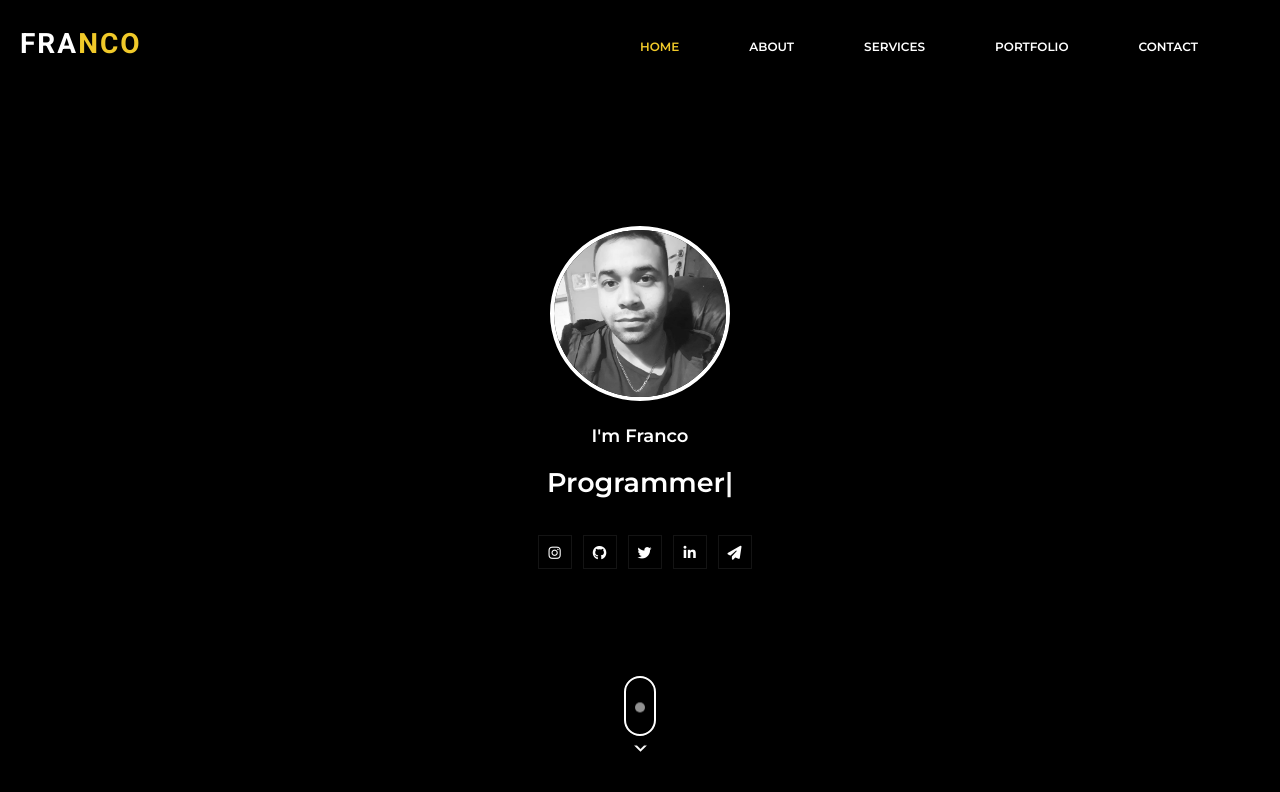
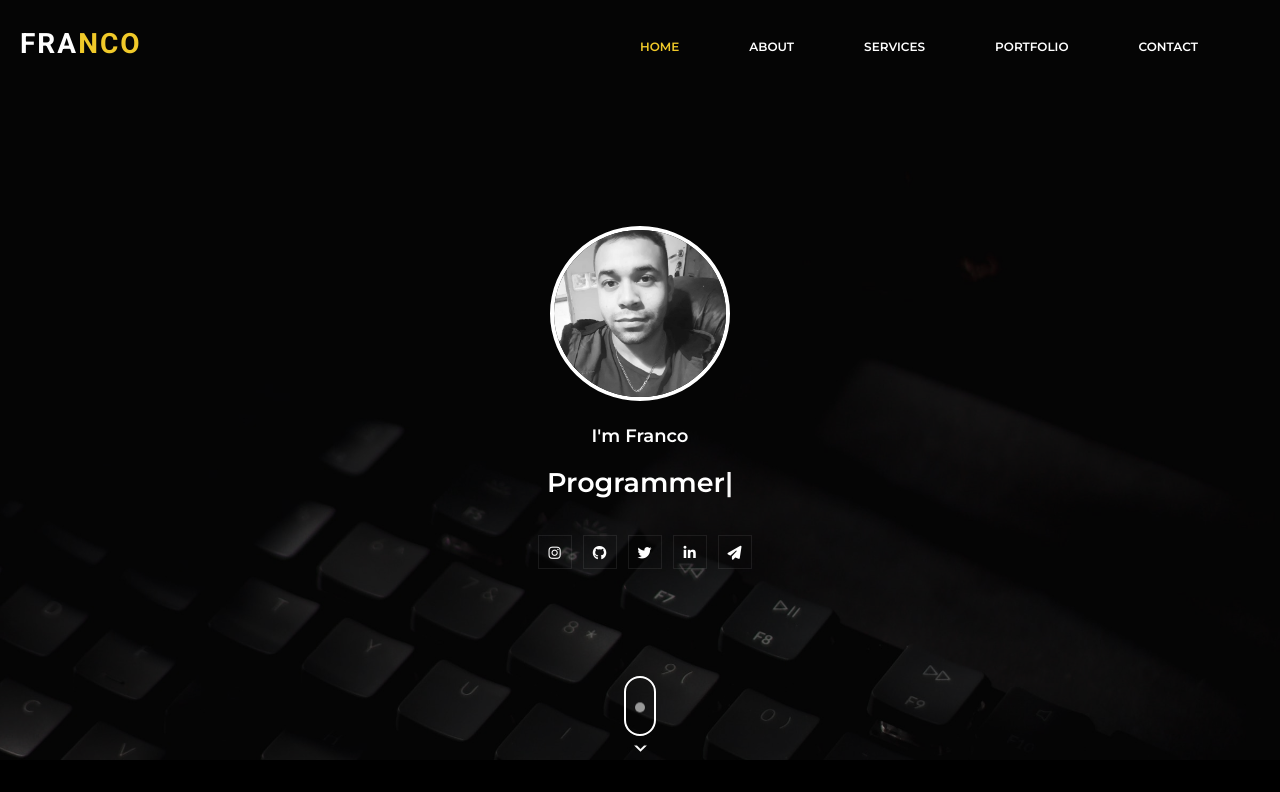
Before and after one commit to Francoheredia/Francoheredia.github.io, a plain HTML site: page index.html in a window 1280 px wide. Shown: the top 792 px of the page. Drawn offline with nearby package versions, Linux system fonts and the light colour scheme.

Commit message:
arreglos5

```diff
--- a/SASS/Styles.scss
+++ b/SASS/Styles.scss
@@ -30,14 +30,14 @@ body{
     width: 100%;
     max-width: 100%;
     height: 1000px;
-    max-height: 860px;
+    max-height: 760px;
     margin: 0;
     padding: 0;
-    background-image: url(assets/img/photo-1513569771920-c9e1d31714af.jfif);
+    background-image: url(/assets/img/quinton-coetzee-u-n1AFjUclo-unsplash.jpg);
     background-size:cover;
     background-position: center center;
     background-repeat: no-repeat;
-    background-color: rgba(0, 0, 0, 0.774);
+    background-color: rgba(0, 0, 0, 0.425);
     background-blend-mode: soft-light;
 
     .header{
```
Also changed, not shown: CSS/Styles.css, assets/img/quinton-coetzee-u-n1AFjUclo-unsplash.jpg (added).
